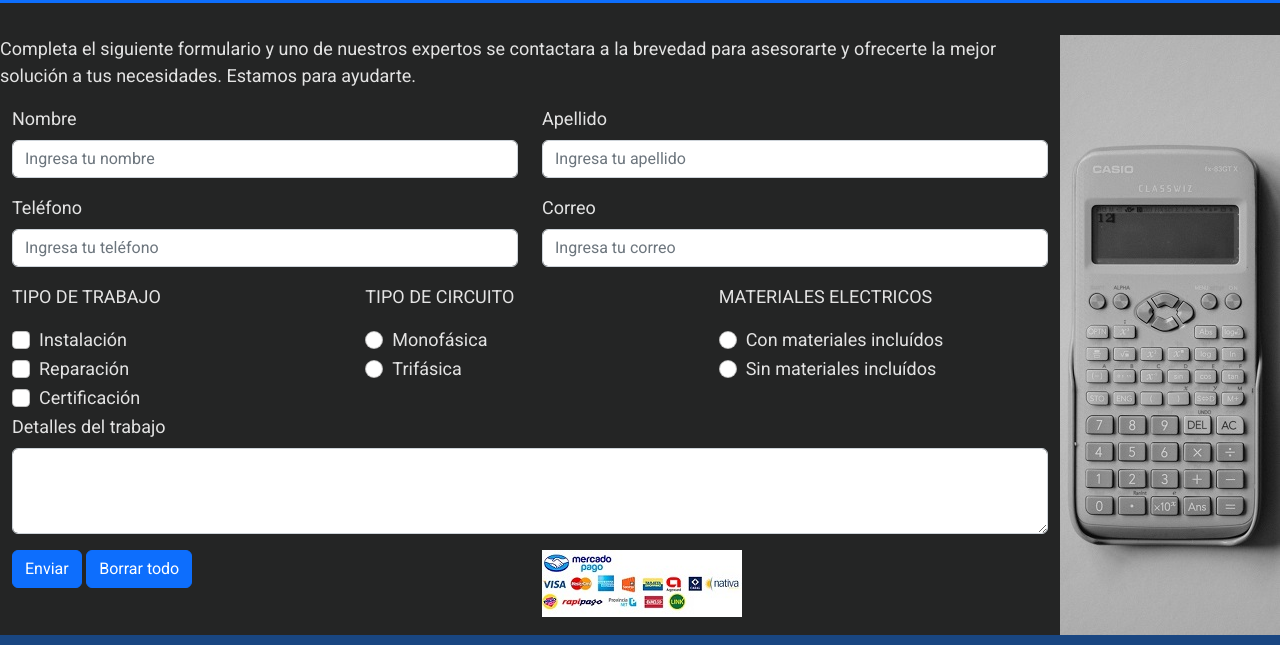
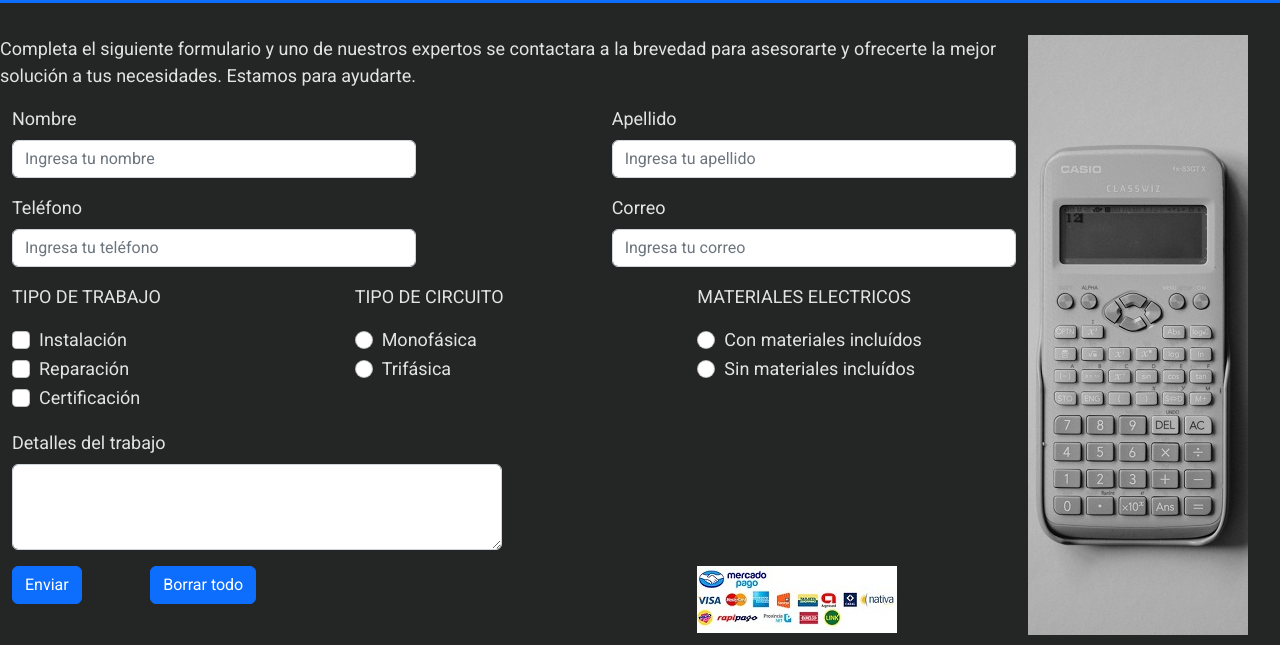
Before and after one commit to Mariocba150/Elec-Cordoba, a plain HTML site: page pages/presupuestos.html in a window 1280 px wide. Shown: the part 144-789 px from the top of the page. Drawn offline with nearby package versions, Linux system fonts and the light colour scheme.

Commit message:
Se finaliza de aplicar bootstrap a presupuesto.html

```diff
--- a/pages/presupuestos.html
+++ b/pages/presupuestos.html
@@ -56,7 +56,7 @@
         </header>
 
         <main class="contenido">
-            <section class="contenido__sectionPresupuesto d-flex flex-row justify-content-center">
+            <section class="contenido__sectionPresupuesto d-flex flex-row justify-content-evenly">
                 <!-- Bootstrap grid -->
                 <div class="contenido__sectionPresupuesto__ContenedorUno container">
                     <p class="contenido__sectionPresupuesto__ContenedorUno__parrafo row">
@@ -67,22 +67,28 @@
 
                         <div class="contenido__sectionPresupuesto__ContenedorUno__formulario__datos">
                             <div class="row">
-                            <div class="mb-3 contenido__sectionPresupuesto__ContenedorUno__formulario__datos__Nombre col-lg-6 col-md-6 col-sm-12">
+                            <div class="mb-3 contenido__sectionPresupuesto__ContenedorUno__formulario__datos__Nombre col-lg-5 col-md-5 col-sm-12">
                                 <label for="presupuestoNombre" class="form-label">Nombre</label>
                                 <input type="text" class="form-control" id="presupuestoNombre" placeholder="Ingresa tu nombre">
                             </div>
-                            <div class="mb-3 contenido__sectionPresupuesto__ContenedorUno__formulario__datos__Apellido col-lg-6 col-md-6 col-sm-12">
+
+                            <div class="contenido__sectionPresupuesto__ContenedorUno__formulario__datos__espacio col-lg-2 col-md-2 col-sm-12"> </div>
+
+                            <div class="mb-3 contenido__sectionPresupuesto__ContenedorUno__formulario__datos__Apellido col-lg-5 col-md-5 col-sm-12">
                                 <label for="presupuestoApellido" class="form-label">Apellido</label>
                                 <input type="text" class="form-control" id="presupuestoApellido" placeholder="Ingresa tu apellido">
                             </div>
                             </div>
 
                             <div class="row">
-                            <div class="mb-3 contenido__sectionPresupuesto__ContenedorUno__formulario__datos__Telefono col-lg-6 col-md-6 col-sm-12">
+                            <div class="mb-3 contenido__sectionPresupuesto__ContenedorUno__formulario__datos__Telefono col-lg-5 col-md-5 col-sm-12">
                                 <label for="presupuestoTelefono" class="form-label">Teléfono</label>
                                 <input type="tel" class="form-control" id="presupuestoTelefono" placeholder="Ingresa tu teléfono">
                             </div>
-                            <div class="mb-3 contenido__sectionPresupuesto__ContenedorUno__formulario__datos__Correo col-lg-6 col-md-6 col-sm-12">
+
+                            <div class="contenido__sectionPresupuesto__ContenedorUno__formulario__datos__espacio col-lg-2 col-md-2 col-sm-12"> </div>
+
+                            <div class="mb-3 contenido__sectionPresupuesto__ContenedorUno__formulario__datos__Correo col-lg-5 col-md-5 col-sm-12">
                                 <label for="presupuestoCorreo" class="form-label">Correo</label>
                                 <input type="email" class="form-control" id="presupuestoCorreo" placeholder="Ingresa tu correo">
                             </div>
@@ -147,22 +153,24 @@
                         </div>
 
                         <div class="contenido__sectionPresupuesto__ContenedorUno__formulario__detalles row">
-                            <div class="mb-3 contenido__sectionPresupuesto__ContenedorUno__formulario__detalles__area">
+                            <div class="mb-3 contenido__sectionPresupuesto__ContenedorUno__formulario__detalles__area col-lg-6 col-md-6 col-sm-12">
                                 <label for="presupuestoDetalles" class="form-label">Detalles del trabajo</label>
                                 <textarea class="form-control" id="presupuestoDetalles" rows="3"></textarea>
                             </div>
+
+                            <div class="contenido__sectionPresupuesto__ContenedorUno__formulario__datos__espacio col-lg-6 col-md-6 col-sm-12"> </div>
                         </div>
 
                         <div class="row">
-                        <div class="contenido__sectionPresupuesto__ContenedorUno__formulario__botones col-lg-6 col-md-6 col-sm-12">
-                            <button type="submit" class="btn btn-primary">Enviar</button>
-                            <button type="reset" class="btn btn-primary">Borrar todo</button>
+                        <div class="contenido__sectionPresupuesto__ContenedorUno__formulario__botones col-lg-8 col-md-8 col-sm-12">
+                            <button type="submit" class="btn btn-primary contenido__sectionPresupuesto__ContenedorUno__formulario__botones__item1">Enviar</button>
+                            <button type="reset" class="btn btn-primary contenido__sectionPresupuesto__ContenedorUno__formulario__botones__item2">Borrar todo</button>
                         </div>
 
                     </form>
 
-                        <div class="contenido__sectionPresupuesto__ContenedorUno__pagos col-lg-6 col-md-6 col-sm-12">
-                            <div class="contenido__sectionPresupuesto__ContenedorUno__pagos__imagen">
+                        <div class="contenido__sectionPresupuesto__ContenedorUno__pagos col-lg-4 col-md-4 col-sm-12">
+                            <div class="contenido__sectionPresupuesto__ContenedorUno__pagos__imagen ">
                                 <img  src="../images/medios_de_pago.jpg" alt="medios_de_pago">
                             </div>
                         </div>
@@ -170,7 +178,7 @@
                 </div>
 
                 <div class="contenido__sectionPresupuesto__ContenedorDos">
-                    <img src="../images/banner_presupuestos.jpg" alt="banner_presupuestos">
+                    <img class="contenido__sectionPresupuesto__ContenedorDos__bannerPresupuestos" src="../images/banner_presupuestos.jpg" alt="banner_presupuestos">
                 </div>
             </section>
         </main>
--- a/styles/estilos.css
+++ b/styles/estilos.css
@@ -96,3 +96,36 @@ a:hover{
     width: 100%;
     height: auto;
 }
+
+.contenido__sectionContacto__uno__formulario__botones__itemA{
+    margin-right: 2rem;
+    margin-bottom: 1rem;
+}
+
+.contenido__sectionContacto__uno__formulario__botones__itemB{
+    margin-left: 2rem;
+    margin-bottom: 1rem;
+}
+
+/* Presupuestos */
+
+.contenido__sectionPresupuesto__ContenedorUno__formulario__detalles{
+    padding-top: 1rem;
+}
+
+.contenido__sectionPresupuesto__ContenedorUno__formulario__botones__item1{
+    margin-right: 2rem;
+    margin-bottom: 1rem;
+}
+.contenido__sectionPresupuesto__ContenedorUno__formulario__botones__item2{
+    margin-left: 2rem;
+    margin-bottom: 1rem;
+}
+
+.contenido__sectionPresupuesto__ContenedorUno__pagos{
+    margin-bottom: 2rem;
+}
+
+.contenido__sectionPresupuesto__ContenedorDos__bannerPresupuestos{
+    margin-right: 2rem;
+}
```
Also changed, not shown: pages/contacto.html (+2 -2 lines).
